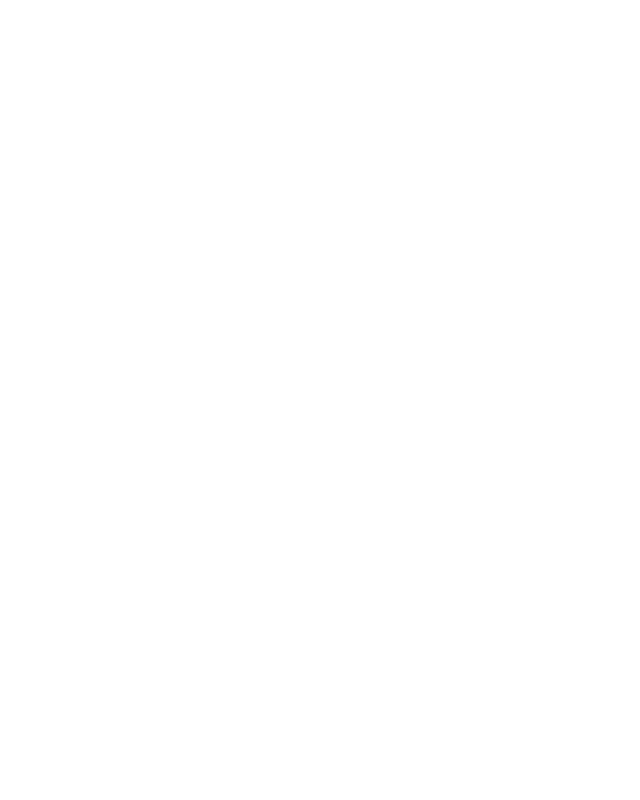
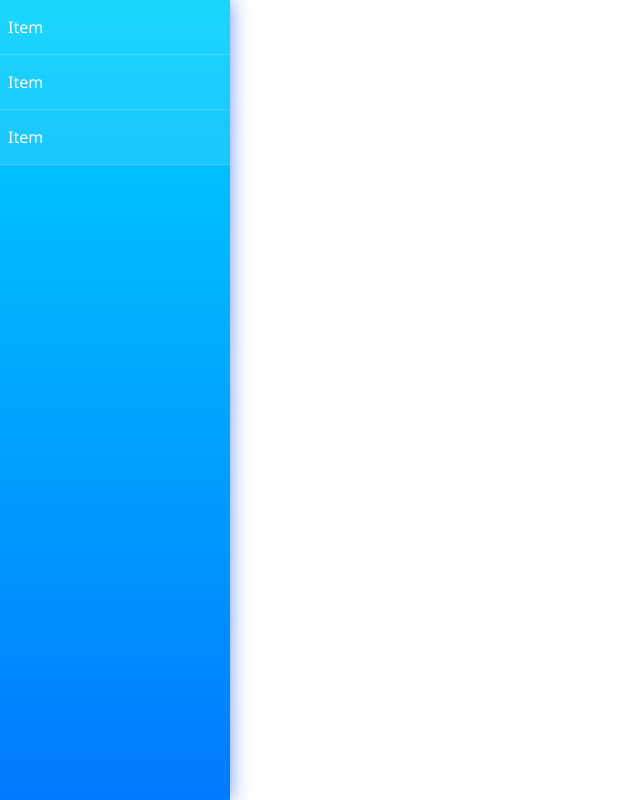
Before and after one commit to LaurenceM10/work-time, a React (Create React App) app: page / in a window 1280 px wide. Shown: the whole page, without its empty margins (0-640 px from the left). Built offline with nearby package versions, Linux system fonts and the light colour scheme.

Commit message:
Added Main component and basic styles

```diff
--- a/src/components/App.css
+++ b/src/components/App.css
@@ -0,0 +1,7 @@
+*,
+*::after,
+*::before {
+    margin: 0;
+    padding: 0;
+    box-sizing: border-box;
+}
--- a/src/components/App.js
+++ b/src/components/App.js
@@ -1,11 +1,12 @@
 import React, { Component } from 'react';
 import './App.css';
+import Main from './Main';
 
 class App extends Component {
   render() {
     return (
       <div className="App">
-
+          <Main />
       </div>
     );
   }
--- a/src/components/ItemMenu/ItemMenu.js
+++ b/src/components/ItemMenu/ItemMenu.js
@@ -1,8 +1,9 @@
 import React from 'react';
+import './itemMenu.css';
 
 // Stateless component
 const ItemMenu = props => (
-    <li className="menu__item">{props.option}</li>
+    <li className="menu__item">Item</li>
 );
 
 export default ItemMenu;
--- /dev/null
+++ b/src/components/ItemMenu/itemMenu.css
@@ -0,0 +1,18 @@
+.menu__item {
+    width: 100%;
+    padding: 1em .5em;
+    background: rgba(255, 255, 255, .1);
+    border-bottom: 1px solid  rgba(255, 255, 255, .2);
+    cursor: pointer;
+
+    color: #FFF;
+    font-size: 1em;
+    font-family: "Segoe UI";
+
+    transition: all .250s;
+}
+
+.menu__item:hover {
+    background: #FFFFFF;
+    color: #00d2ff;
+}
--- /dev/null
+++ b/src/components/Main/Main.js
@@ -0,0 +1,19 @@
+import React, { Component } from 'react';
+import './main.css';
+import Nav from './../Nav';
+
+class Main extends Component {
+    constructor(){
+        super();
+    }
+
+    render(){
+        return (
+            <div className="main">
+                <Nav/>
+            </div>
+        )
+    }
+}
+
+export default Main;
--- /dev/null
+++ b/src/components/Main/index.js
@@ -0,0 +1,3 @@
+import Main from './Main';
+
+export default Main;
--- /dev/null
+++ b/src/components/Main/main.css
@@ -0,0 +1,4 @@
+.main {
+    width: 100%;
+    min-height: 100vh;
+}
--- a/src/components/Menu/Menu.js
+++ b/src/components/Menu/Menu.js
@@ -3,11 +3,9 @@ import ItemMenu from '../ItemMenu';
 
 const Menu = props => (
     <ul className="menu">
-        {
-            this.props.options.map((item) => {
-                <ItemMenu option={item} />
-            })
-        }
+         <ItemMenu />
+         <ItemMenu />
+         <ItemMenu />
     </ul>
 );
 
--- /dev/null
+++ b/src/components/Menu/menu.css
@@ -0,0 +1,6 @@
+.menu {
+    width: 100%;
+
+    display: flex;
+    flex-direction: column;
+}
--- a/src/components/Nav/Nav.js
+++ b/src/components/Nav/Nav.js
@@ -1,5 +1,6 @@
 import React, {Component} from 'react';
 import Menu from '../Menu';
+import './nav.css';
 
 class Nav extends Component {
     constructor(...props){
@@ -8,7 +9,11 @@ class Nav extends Component {
 
     render() {
         return (
-            <Menu/>
+            <div className="nav">
+                <Menu/>
+            </div>
         );
     }
 }
+
+export default Nav;
--- a/src/components/Nav/index.js
+++ b/src/components/Nav/index.js
@@ -1,3 +1,3 @@
-import Nav from './Nav';
+import Nav from './Nav'
 
 export default Nav;
--- /dev/null
+++ b/src/components/Nav/nav.css
@@ -0,0 +1,9 @@
+.nav {
+    width: 18%;
+    height: 100vh;
+    background: linear-gradient(#00d2ff, #007aff);
+    box-shadow: 1px 0 18px rgba(0, 79, 255, 0.55);
+
+    display: flex;
+    flex-direction: column;
+}
```
